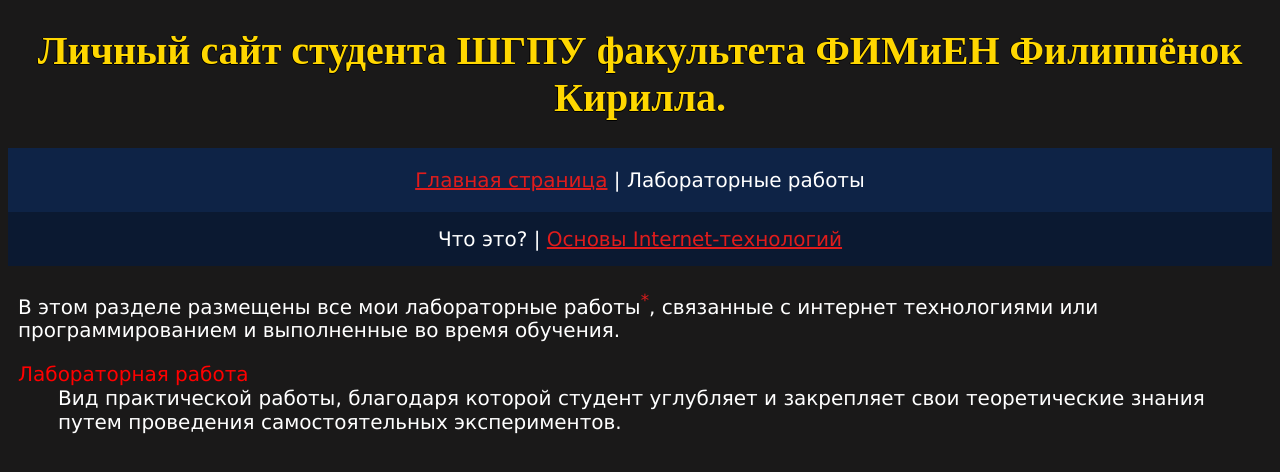
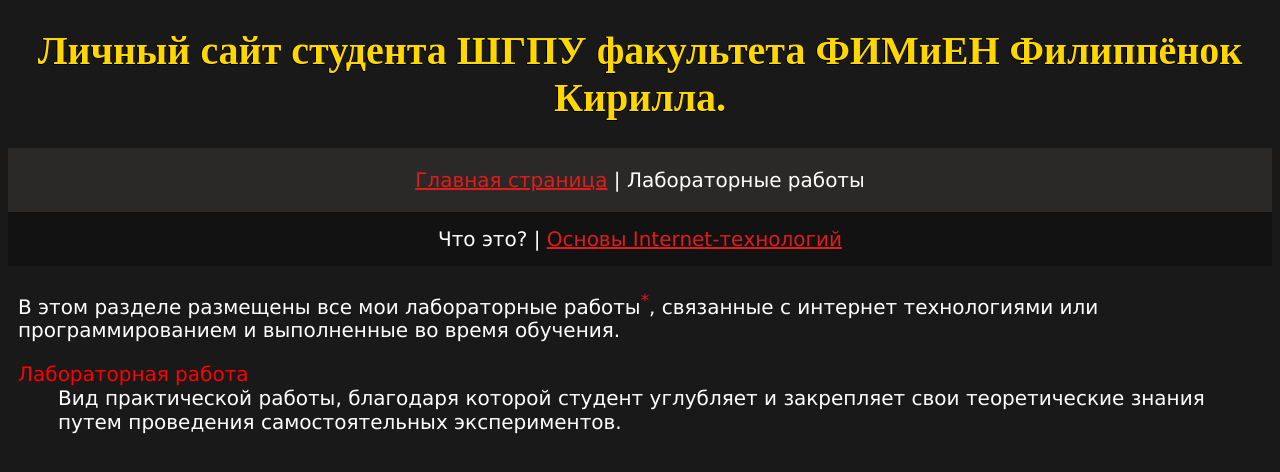
Before and after one commit to kfilippenok/kfilippenok.github.io, a plain HTML site: page laboratory_works.html in a window 1280 px wide. Drawn offline with Linux system fonts and the light colour scheme; a web font is replaced by a local one.

Commit message:
change main and labworks navigation panel colors

```diff
--- a/mystyle.css
+++ b/mystyle.css
@@ -54,7 +54,7 @@ dt {
     font-family: Geneva, Arial, Helvetica, sans-serif;
     font-size: 20px;
     padding: 20px;
-    background-color: #0e2346;
+    background-color: #2b2828;
 }
 
 #panel-labworks {
@@ -62,7 +62,7 @@ dt {
     font-family: Geneva, Arial, Helvetica, sans-serif;
     font-size: 20px;
     padding: 15px;
-    background-color: #0b1931;
+    background-color: #131212;
 }
 
 .description {
```
